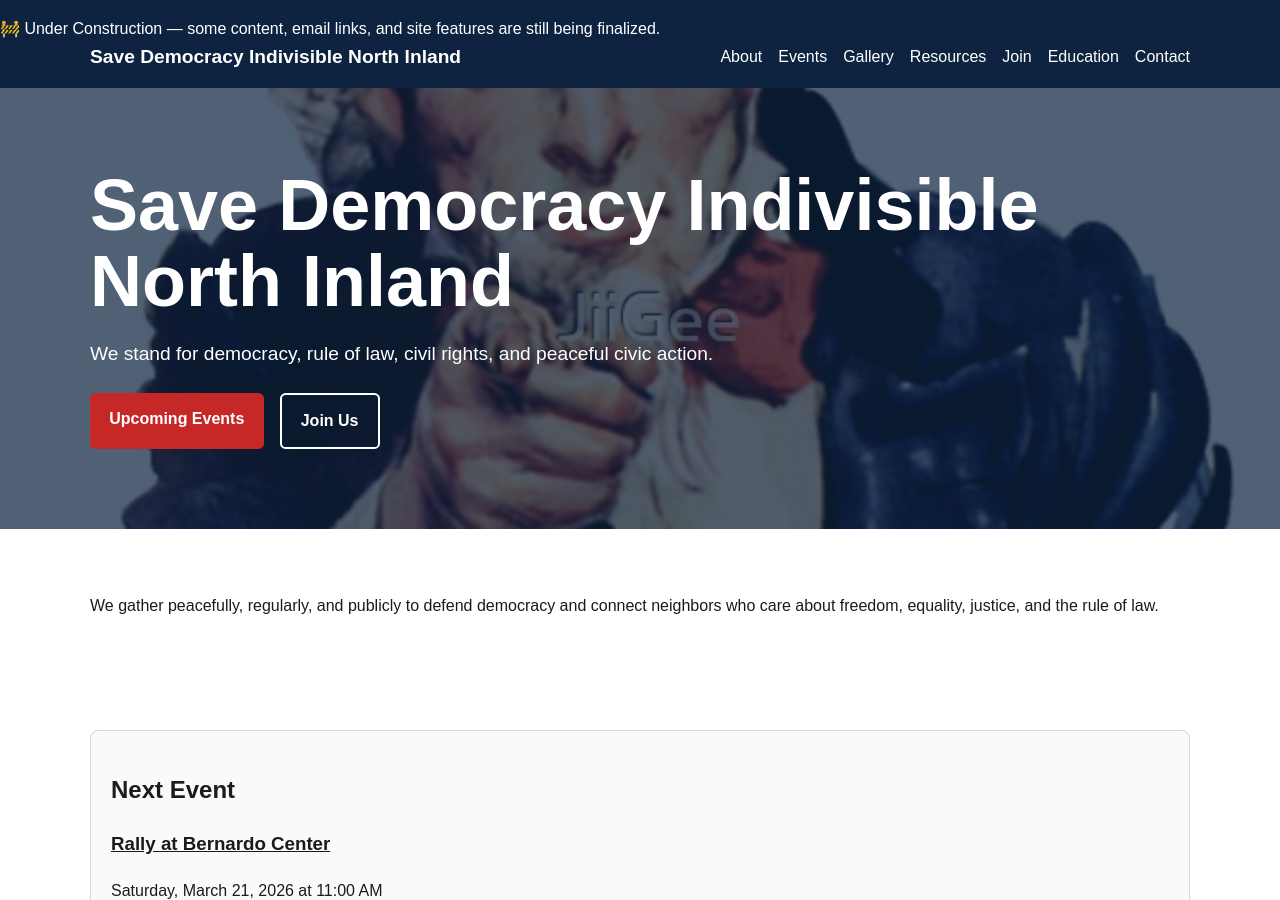
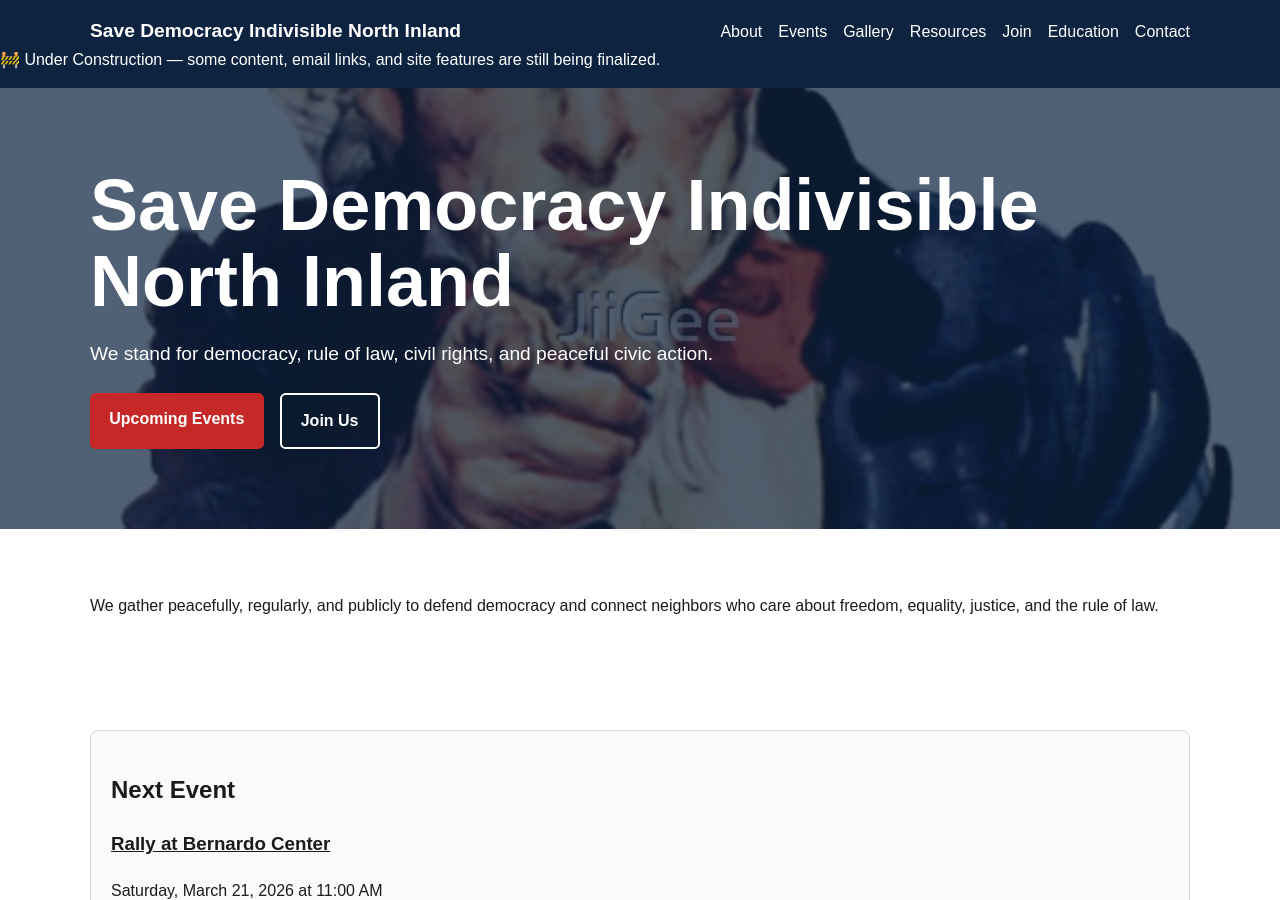
Before and after one commit to SDI-NI/sdini-web, a Jekyll site: the page built from index.md, in a window 1280 px wide and 900 px high. Built offline with Jekyll 4.4.1, drawn with Linux system fonts in a browser that asks for light colours; a script that is not in the unit is left out.

Commit message:
Reposition construction banner in header

```diff
--- a/_includes/header.html
+++ b/_includes/header.html
@@ -1,9 +1,4 @@
 <header class="site-header">
-
-  <div class="construction-banner">
-    🚧 Under Construction — some content, email links, and site features are still being finalized.
-  </div>
-
   <div class="container header-inner">
     <a class="site-title" href="/">{{ site.title }}</a>
     <nav class="site-nav">
@@ -16,4 +11,9 @@
       <a href="/contact/">Contact</a>
     </nav>
   </div>
+
+ <div class="construction-banner">
+                              🚧 Under Construction — some content, email links, and site features are still being finalized.
+  </div>
+
 </header>
```
